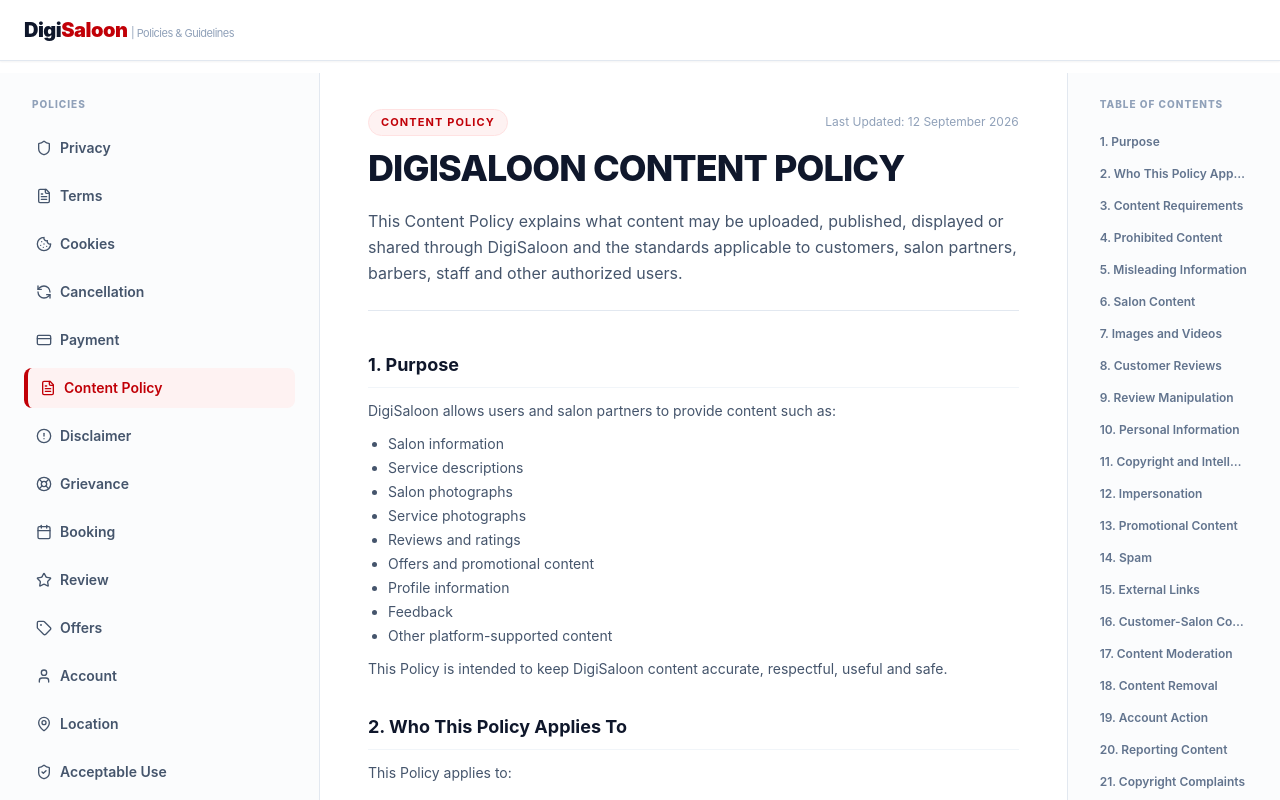
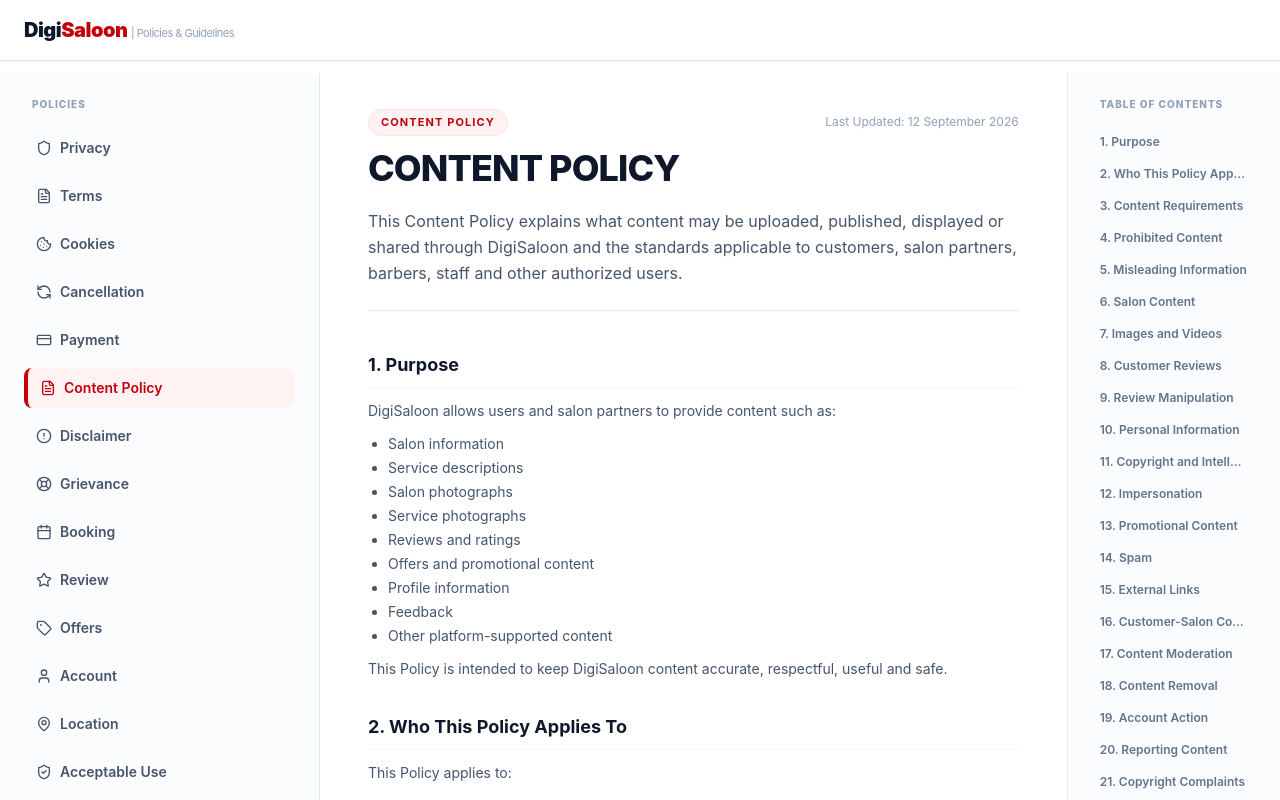
Before and after one commit to mayankl001/Digi, a React (Vite) app: page /policy in a window 1280 px wide. Both pictures are taken after a click on the button "Content Policy". Shown: the top 800 px of the page. Built offline with nearby package versions, Linux system fonts and the light colour scheme.

Commit message:
update content policy

```diff
--- a/src/app/components/ContentPolicy.tsx
+++ b/src/app/components/ContentPolicy.tsx
@@ -13,7 +13,7 @@ export const ContentPolicy: React.FC = () => {
           <span className="text-xs text-slate-400">Last Updated: 12 September 2026</span>
         </div>
         <h1 className="text-3xl md:text-4xl font-extrabold text-slate-900 tracking-tight">
-          DIGISALOON CONTENT POLICY
+          CONTENT POLICY
         </h1>
         <p className="text-sm md:text-base text-slate-600 leading-relaxed pt-2">
           This Content Policy explains what content may be uploaded, published, displayed or shared through DigiSaloon and the standards applicable to customers, salon partners, barbers, staff and other authorized users.
```
